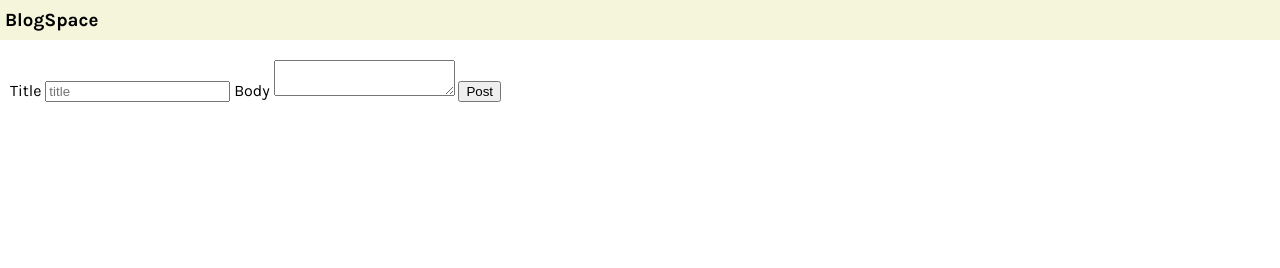
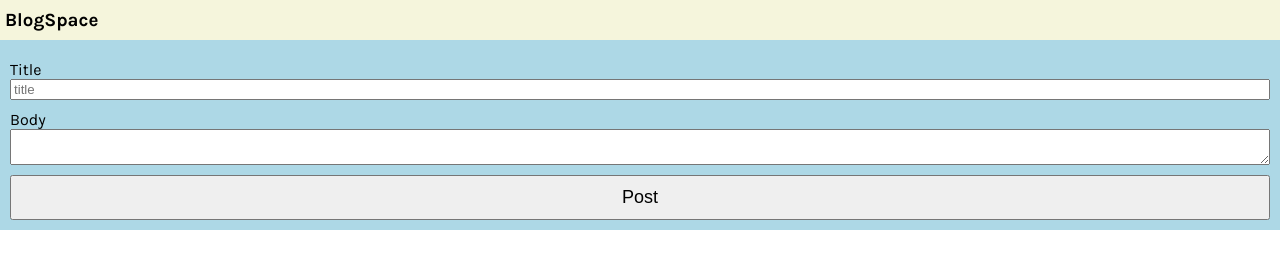
Before and after one commit to chisu-kawahara/blog-space, a website built with Vite: page index.html in a window 1280 px wide. Built offline with nearby package versions, Linux system fonts and the light colour scheme; no server answers.

Commit message:
add styling to form el

```diff
--- a/index.css
+++ b/index.css
@@ -24,4 +24,16 @@ nav > h3 {
 
 form {
     padding: 60px 10px 10px;
+    display: grid;
+    background-color: lightblue;
 }
+
+input#post-title, textarea#post-body {
+    margin-bottom: 10px;
+}
+
+button {
+    padding: 10px;
+    font-size: 18px;
+    cursor: pointer;
+}
```
